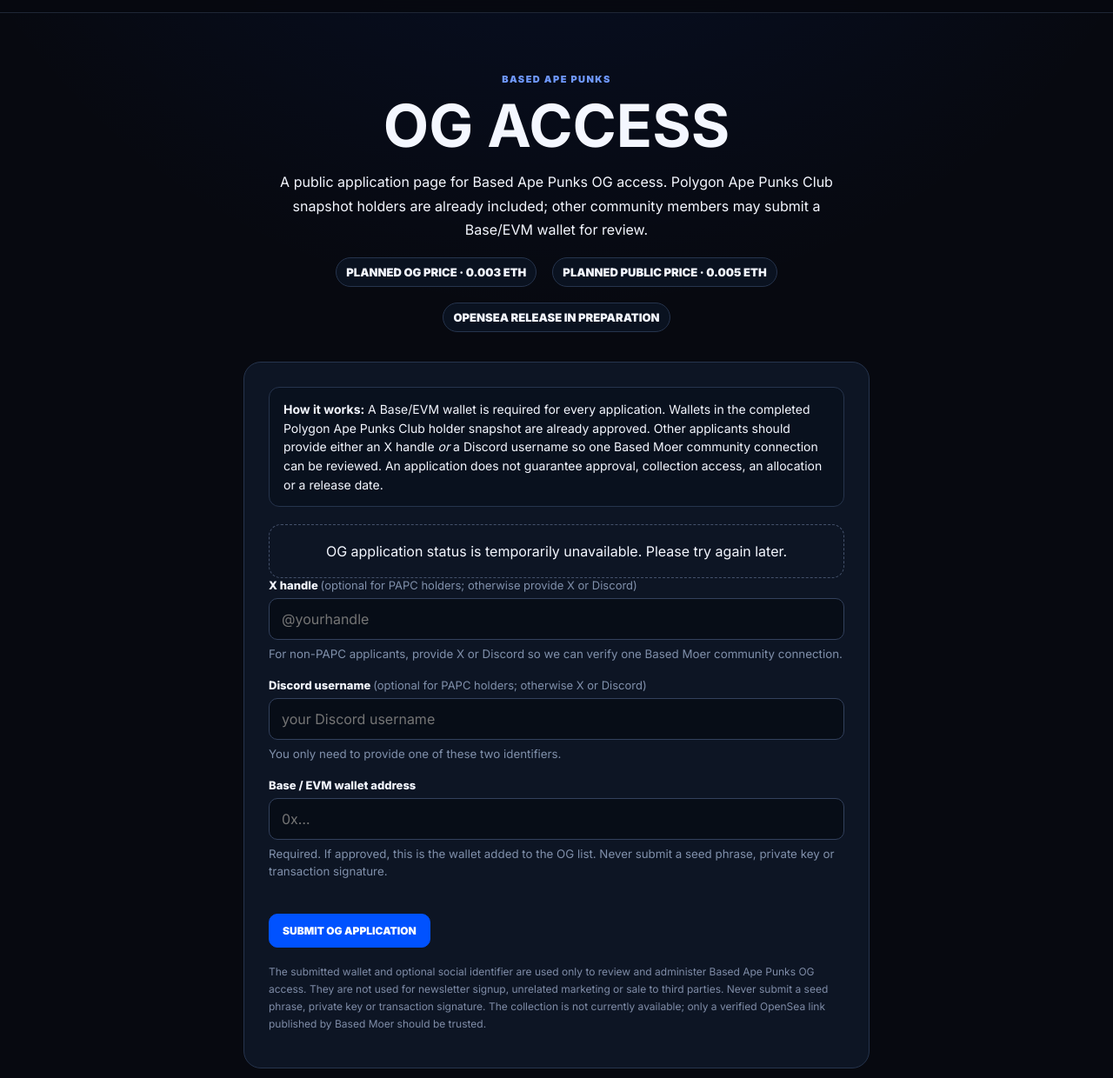
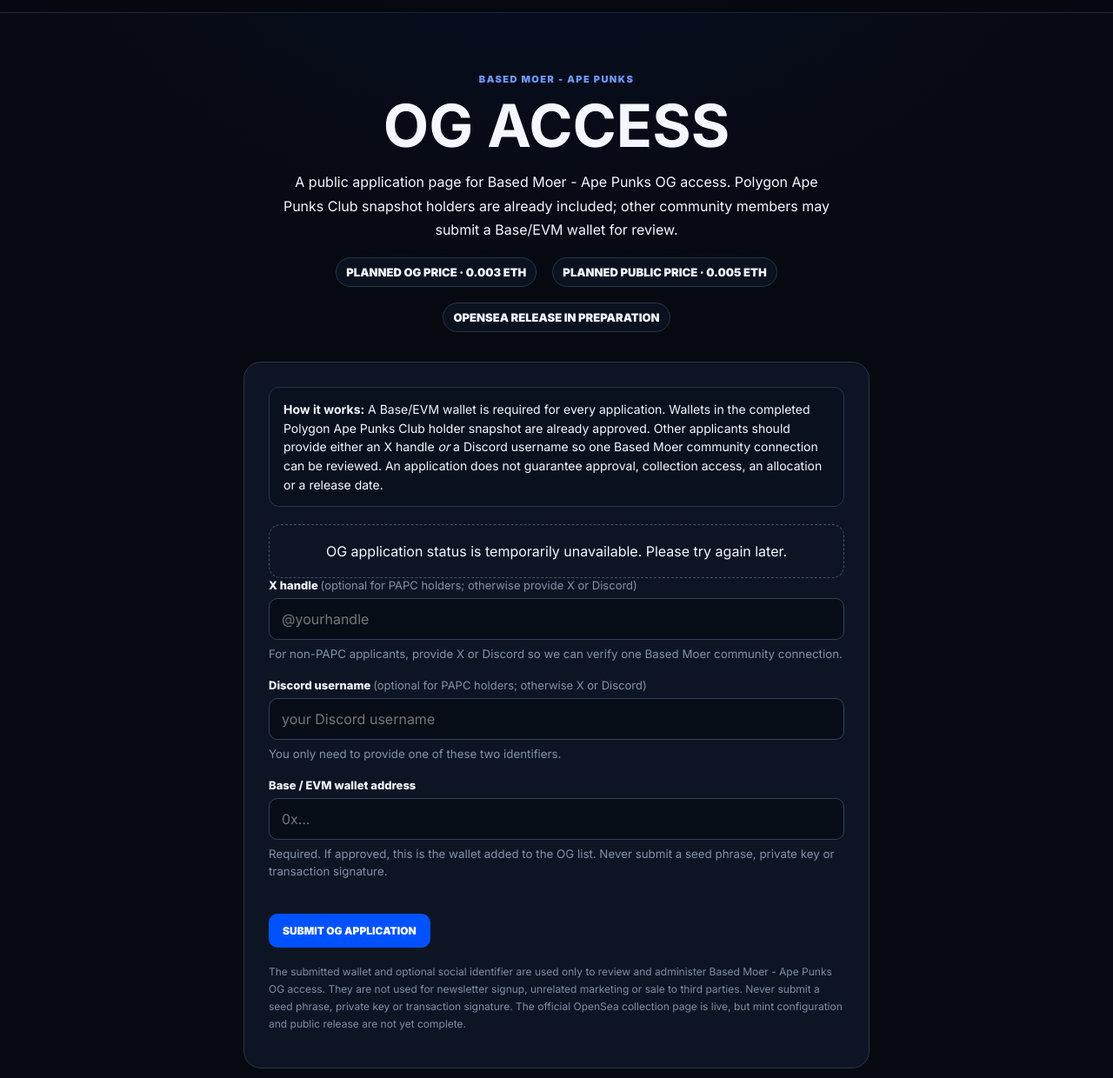
Before and after one commit to moer87/basedmoer-website, a plain HTML site: page og/index.html in a window 1280 px wide. Shown: the part 60-1300 px from the top of the page at 87% size. Drawn offline with Linux system fonts and the light colour scheme; no server answers.

Commit message:
Update collection naming and official OpenSea link

```diff
--- a/og/index.html
+++ b/og/index.html
@@ -3,10 +3,10 @@
 <head>
   <meta charset="UTF-8">
   <meta name="viewport" content="width=device-width,initial-scale=1.0">
-  <title>OG Access — Based Ape Punks | Based Moer</title>
-  <meta name="description" content="Public application page for the Based Ape Punks OG access list.">
+  <title>OG Access — Based Moer - Ape Punks | Based Moer</title>
+  <meta name="description" content="Public application page for the Based Moer - Ape Punks OG access list.">
   <link rel="canonical" href="https://basedmoer.com/og/">
-  <meta property="og:title" content="Based Ape Punks — OG Access">
+  <meta property="og:title" content="Based Moer - Ape Punks — OG Access">
   <meta property="og:description" content="Polygon Ape Punks Club snapshot holders are included; other community members may submit a wallet for review.">
   <meta property="og:url" content="https://basedmoer.com/og/">
   <meta property="og:type" content="website">
@@ -19,9 +19,9 @@
   <div id="globalHeader"></div>
   <main class="og-wrap">
     <section class="og-hero">
-      <span class="eyebrow">BASED APE PUNKS</span>
+      <span class="eyebrow">BASED MOER - APE PUNKS</span>
       <h1>OG ACCESS</h1>
-      <p>A public application page for Based Ape Punks OG access. Polygon Ape Punks Club snapshot holders are already included; other community members may submit a Base/EVM wallet for review.</p>
+      <p>A public application page for Based Moer - Ape Punks OG access. Polygon Ape Punks Club snapshot holders are already included; other community members may submit a Base/EVM wallet for review.</p>
       <div class="price-line"><span>PLANNED OG PRICE · 0.003 ETH</span><span>PLANNED PUBLIC PRICE · 0.005 ETH</span><span>OPENSEA RELEASE IN PREPARATION</span></div>
     </section>
 
@@ -51,7 +51,7 @@
           <div id="formStatus" class="status" role="status" aria-live="polite"></div>
         </div>
       </form>
-      <p class="privacy">The submitted wallet and optional social identifier are used only to review and administer Based Ape Punks OG access. They are not used for newsletter signup, unrelated marketing or sale to third parties. Never submit a seed phrase, private key or transaction signature. The collection is not currently available; only a verified OpenSea link published by Based Moer should be trusted.</p>
+      <p class="privacy">The submitted wallet and optional social identifier are used only to review and administer Based Moer - Ape Punks OG access. They are not used for newsletter signup, unrelated marketing or sale to third parties. Never submit a seed phrase, private key or transaction signature. The <a href="https://opensea.io/collection/based-moer-ape-punks" target="_blank" rel="noopener noreferrer">official OpenSea collection page</a> is live, but mint configuration and public release are not yet complete.</p>
     </section>
   </main>
   <div id="globalFooter"></div>
```
